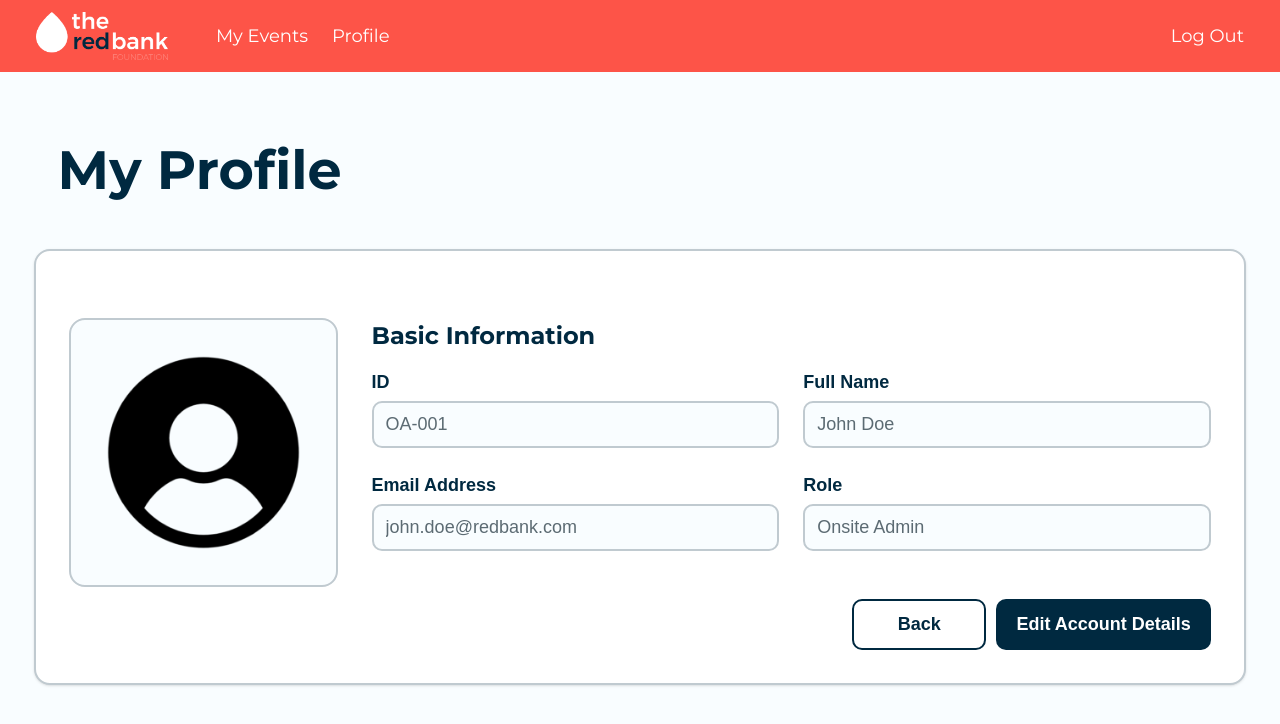
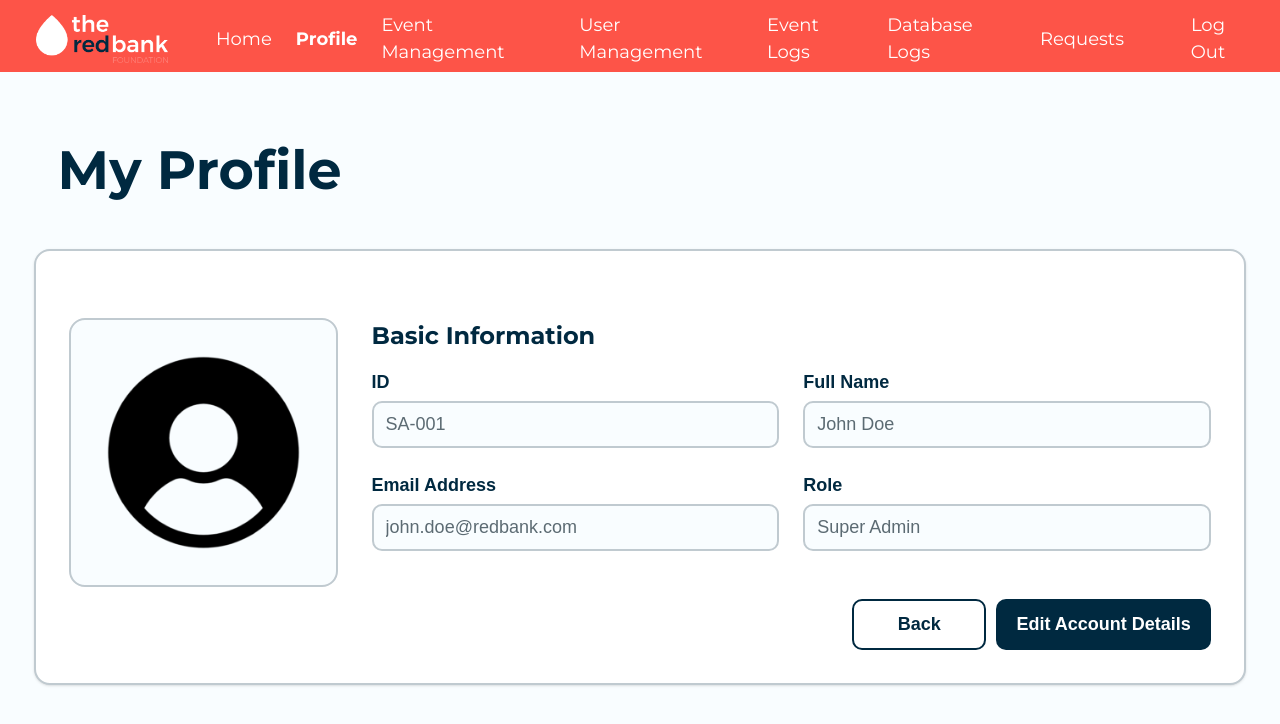
Before and after one commit to RanFrosh/CSSWENG-Blood-Digitalization, a Next.js app in the folder sweng/: page /sa/profile in a window 1280 px wide. Shown: the top 724 px of the page. Built offline with nearby package versions, Linux system fonts and the light colour scheme.

Commit message:
Refactor StaffProfilePage for Super Admin role

```diff
--- a/sweng/app/sa/profile/page.tsx
+++ b/sweng/app/sa/profile/page.tsx
@@ -2,7 +2,7 @@
 import { useState } from "react";
 import { useRouter } from "next/navigation";
 
-import Header from "@/components/HeaderOA";
+import Header from "@/components/HeaderSA";
 
 type StaffProfile = {
     id: string;
@@ -13,10 +13,10 @@ type StaffProfile = {
 };
 
 const sampleStaffProfile: StaffProfile = {
-    id: "OA-001",
+    id: "SA-001",
     name: "John Doe",
     email: "john.doe@redbank.com",
-    role: "Onsite Admin",
+    role: "Super Admin",
     profileImage: "/images/user.png",
 };
 
```
